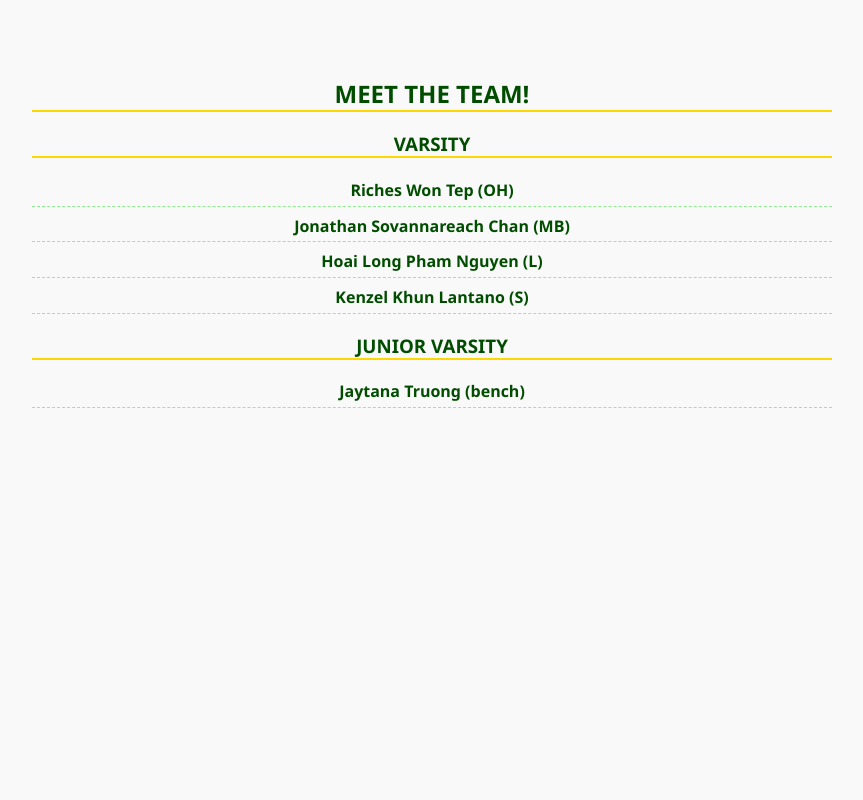
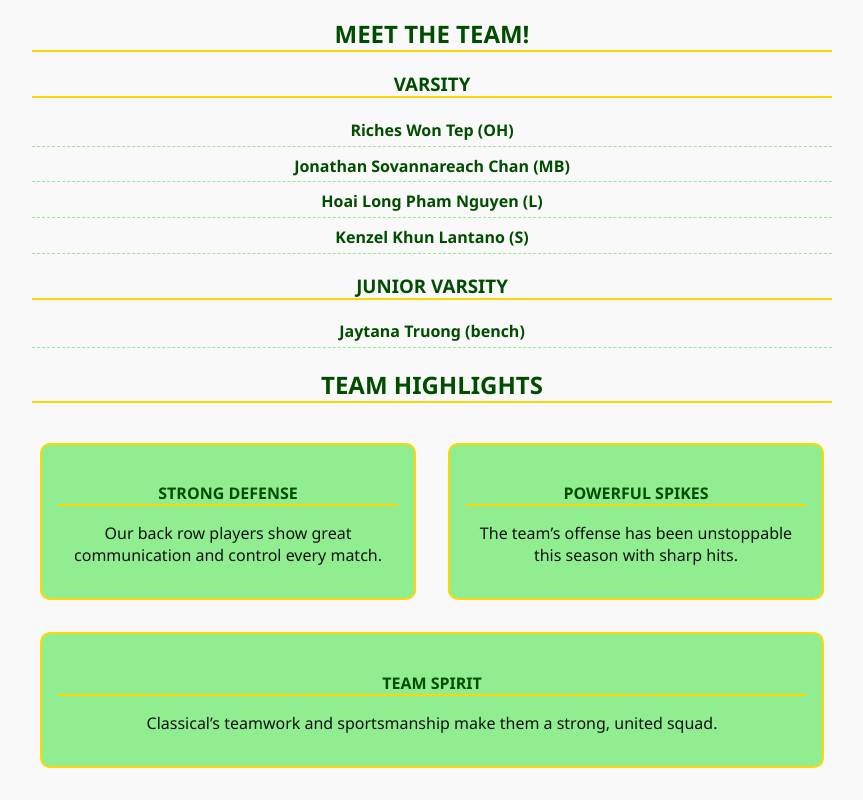
Before and after one commit to alipromaster67/stackblitz-starters-b6nwaysuu, a website: page index.html in a window 1280 px wide. Shown: the part 423-1223 px from the top of the page, without its empty margins (208-1071 px from the left). Before the commit the page ends 871 px from the top, so only its background shows below. Drawn offline with Linux system fonts and the light colour scheme.

Commit message:
assignment 4 changes

```diff
--- a/index.html
+++ b/index.html
@@ -21,25 +21,40 @@
 <main>
   <h1>Lynn Classical High</h1>
   <h6>Created by Ali Mejdi</h6>
-      <p> Info and clip site for the Classical Boys Volleyball team.
+  <p>Info and clip site for the Classical Boys Volleyball team.
     <a href="https://maxpreps.com">Maxpreps</a>
     <a href="/pages/page2.html">Other page</a>
   </p>
-      <br>
-      <br>
 
-      <h2> Meet the team!</h2>
-      <h3> Varsity</h3>
+  <h2>Meet the team!</h2>
+  <h3>Varsity</h3>
   <ul>
     <li>Riches Won Tep (OH)</li>
     <li>Jonathan Sovannareach Chan (MB)</li>
     <li>Hoai Long Pham Nguyen (L)</li>
-        <li> Kenzel Khun Lantano (S)</li>
+    <li>Kenzel Khun Lantano (S)</li>
   </ul>
-      <h3> Junior Varsity</h3>
+  <h3>Junior Varsity</h3>
   <ul>
-        <li> Jaytana Truong (bench) </li>
+    <li>Jaytana Truong (bench)</li>
   </ul>
+
+  <h2>Team Highlights</h2>
+  <div class="highlights-grid">
+    <div class="highlight">
+      <h4>Strong Defense</h4>
+      <p>Our back row players show great communication and control every match.</p>
+    </div>
+    <div class="highlight">
+      <h4>Powerful Spikes</h4>
+      <p>The team’s offense has been unstoppable this season with sharp hits.</p>
+    </div>
+    <div class="highlight">
+      <h4>Team Spirit</h4>
+      <p>Classical’s teamwork and sportsmanship make them a strong, united squad.</p>
+    </div>
+  </div>
 </main>
+
   </body>
 </html>
--- a/styles.css
+++ b/styles.css
@@ -108,3 +108,29 @@ main h1, main h2, main h3, main h4, main p, main ul {
   width: 100%;
   text-align: center;
 }
+.highlights-grid {
+  display: flex;
+  flex-direction: row;
+  justify-content: space-around;
+  align-items: stretch;
+  flex-wrap: wrap;
+  gap: 1rem;
+  margin-top: 2rem;
+}
+
+.highlight {
+  background-color: var(--secondary-color);
+  border: 2px solid var(--accent-color);
+  border-radius: 10px;
+  padding: 1rem;
+  flex: 1 1 250px;
+  margin: 0.5rem;
+  font-family: 'Segoe UI', sans-serif;
+  transition: transform 0.3s ease;
+}
+
+.highlight:hover {
+  transform: scale(1.05);
+  background-color: var(--accent-color);
+  color: white;
+}
```
Lines whose indentation alone changed are shown as unchanged.
